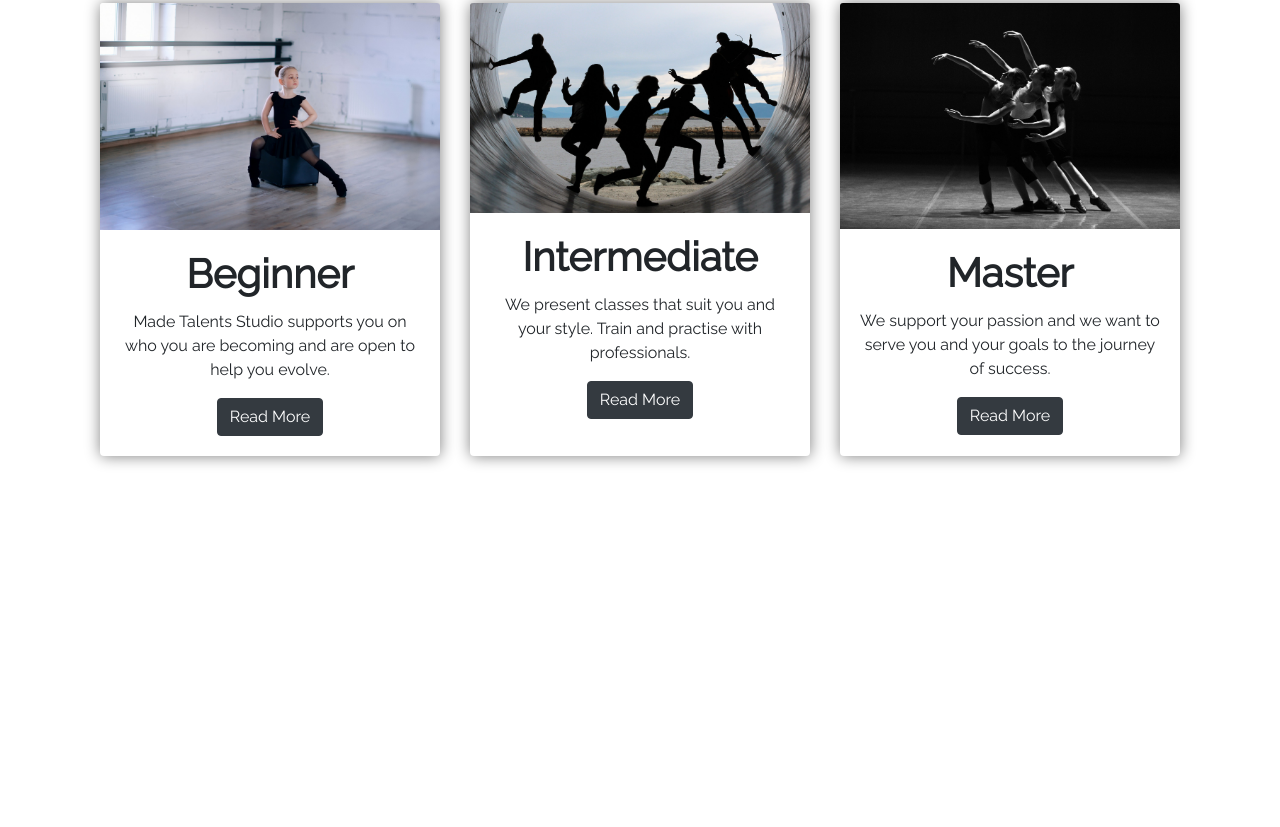
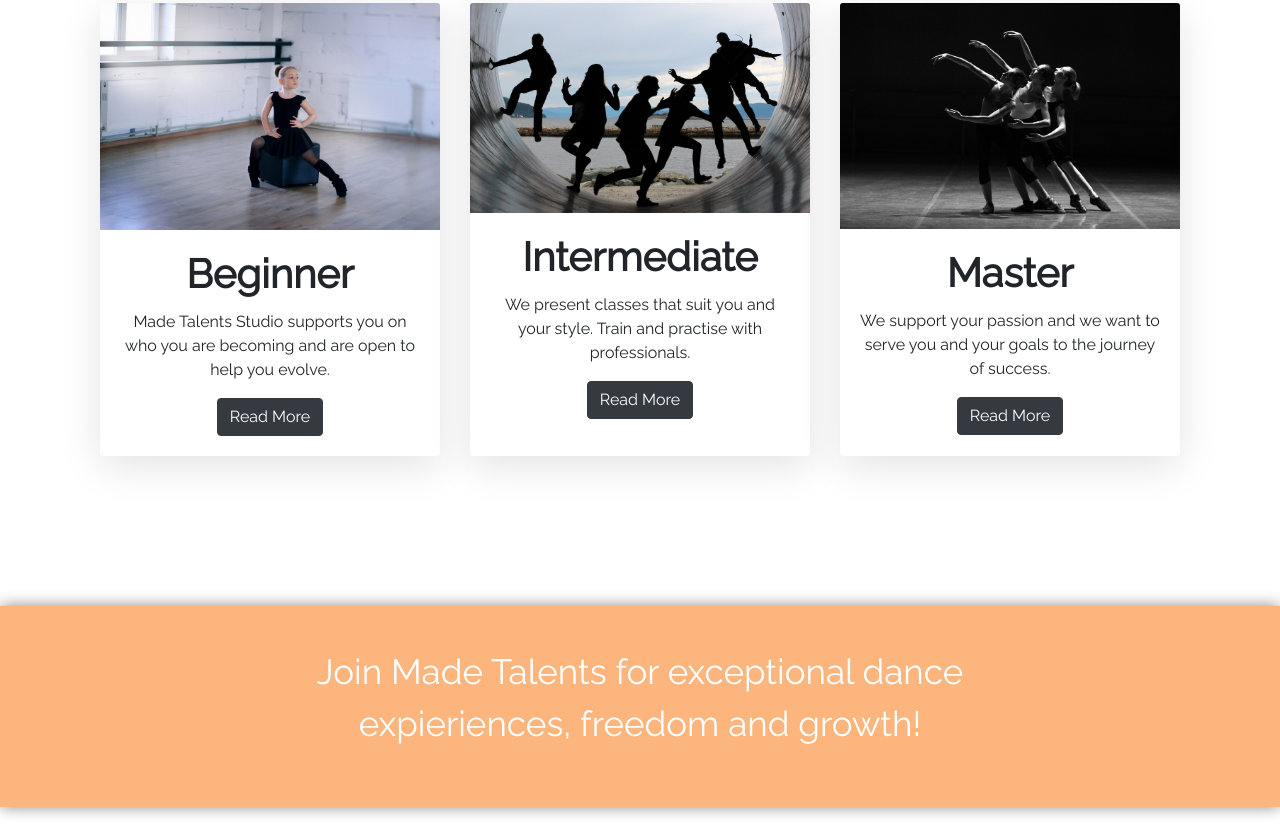
Before and after one commit to stephaniedejesus/madetalents, a plain HTML site: page index.html in a window 1280 px wide. Shown: the part 1161-1988 px from the top of the page. Before the commit the page ends 1787 px from the top, so only its background shows below. Drawn offline with nearby package versions, Linux system fonts and the light colour scheme.

Commit message:
Added message section
Created a section that includes bold and large text to indicate a message. Also changed the background colour for it too.

```diff
--- a/css/global.css
+++ b/css/global.css
@@ -1,4 +1,6 @@
 @import url('https://fonts.googleapis.com/css?family=Poppins|Raleway&display=swap');
+
+@import url('https://fonts.googleapis.com/css2?family=Montserrat:wght@100&display=swap');
 
 body {
 	font-family: 'Raleway', sans-serif;
@@ -43,6 +45,7 @@ nav {
 
 .cardsection {
 	padding-bottom: 150px;
+
 }
 
 .header2 {
@@ -62,8 +65,7 @@ nav {
 
 .card {
 	border-style: none;
-	box-shadow: .25px .25px 15px grey;
-	width: 70px;
+	box-shadow: 0px 10px 40px #E3E3E3;
 }
 
 .card-title {
@@ -71,7 +73,20 @@ nav {
 }
 
 
-/* SHORT TEXT SECTION */
+/* MSG SECTION */
+
+.msgsection {
+	background-color: #FBB57D;
+	color: white;
+	text-align: center;
+	font-size: 35px;
+	padding-top: 40px;
+	padding-bottom: 40px;
+	padding-left: 250px;
+	padding-right: 250px;
+	font-family: 'Montserrat', sans-serif, 500;
+	box-shadow: .25px .25px 15px grey;
+}
 
 /* CONTACT SECTION */
 
--- a/index.html
+++ b/index.html
@@ -93,7 +93,7 @@
 <hr style="border-width: 22px; width: 645px; border-color: #FFECDB; padding-bottom: 40px !important;">
 
 <div class="card-deck">
-  <div class="card" style="width: 10rem;">
+  <div class="card">
     <img class="card-img-top" src="img/pic1.jpg" alt="Card image cap">
     <div class="card-body">
       <h1 class="card-title">Beginner</h1>
@@ -121,6 +121,12 @@
 </div>
 
 
+  <div class="msgsection">
+    <p>Join Made Talents for exceptional dance expieriences, freedom and growth! </p>
+  </div>
+
+
+
   </body>
 
   <script src="https://code.jquery.com/jquery-3.3.1.slim.min.js" integrity="sha384-q8i/X+965DzO0rT7abK41JStQIAqVgRVzpbzo5smXKp4YfRvH+8abtTE1Pi6jizo" crossorigin="anonymous"></script>
```
